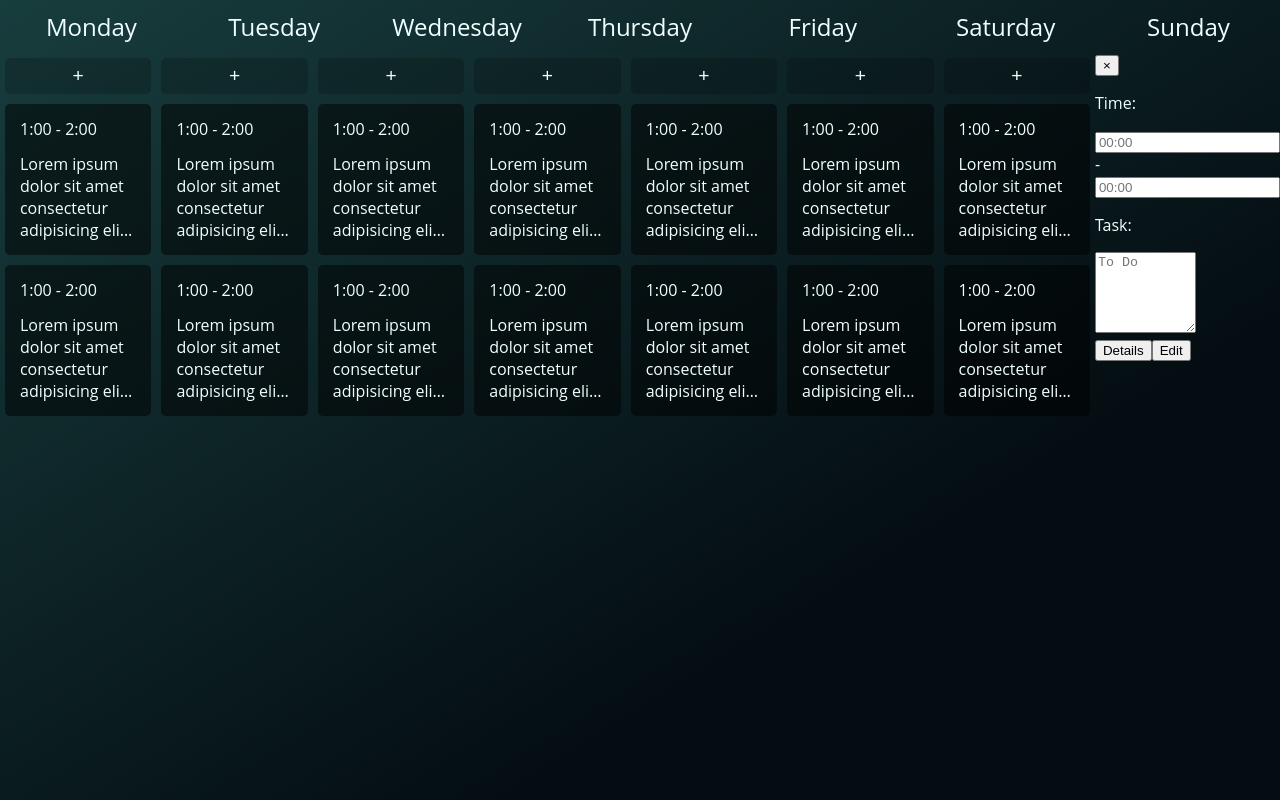
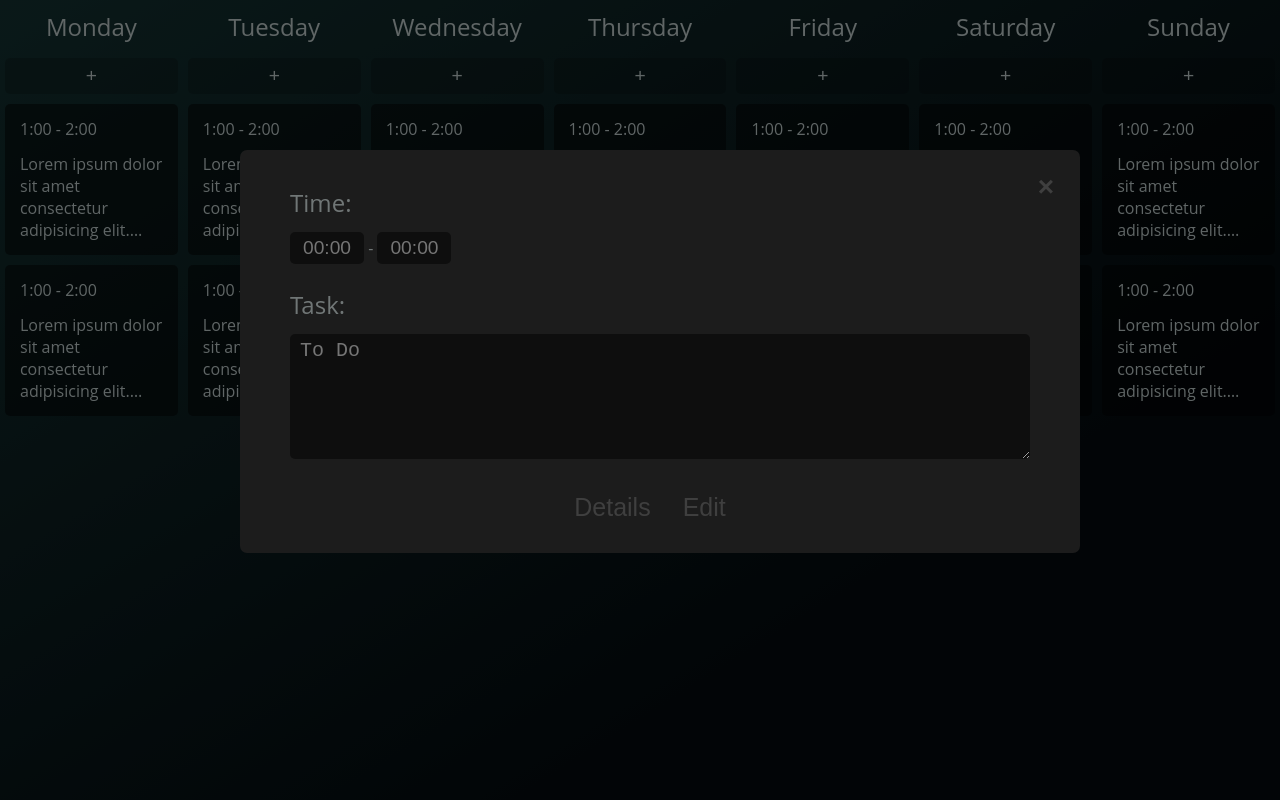
Before and after one commit to EmiliyaShtereva/To-Do-List, a React (Vite) app in the folder toDoList/: page / in a window 1280 px wide. Both pictures are taken after a click on the element 91 px from the left and 179 px from the top of the page. Built offline with nearby package versions, Linux system fonts and the light colour scheme.

Commit message:
added style to edit

```diff
--- a/toDoList/src/components/edit/Edit.module.css
+++ b/toDoList/src/components/edit/Edit.module.css
@@ -1,3 +1,112 @@
+.modal {
+    position: absolute;
+    top: 0;
+    left: 0;
+    right: 0;
+    bottom: 0;
+    z-index: 100;
+    padding-top: 150px;
+}
+
+.backdrop {
+    background-color: rgba(0, 0, 0, 0.6);
+    height: 100vh;
+    left: 0;
+    position: fixed;
+    top: 0;
+    width: 100%;
+    z-index: 20;
+}
+
+.form {
+    position: absolute;
+    margin: auto;
+    padding: 20px;
+    z-index: 30;
+    width: 50rem;
+    border-radius: 7px;
+    color: rgba(240, 255, 255, 0.4);
+    background-color: #1c1c1c;
+}
+
+@media (min-width: 930px) {
+    .form {
+        width: 50rem;
+        left: calc(50% - 25rem);
+    }
+}
+
+.form .container {
+    padding: 0 30px;
+}
+
+.form .label {
+    margin: 1rem 0 5px 0;
+    font-size: x-large;
+}
+
+.form input {
+    width: 10%;
+    font-size: larger;
+    padding: 5px 10px;
+    margin: 8px 0;
+    text-align: center;
+    color: azure;
+    border: none;
+    box-sizing: border-box;
+    border-radius: 5px;
+    background-color: rgb(0, 0, 0, 0.5);
+}
+
+/* .form input.input-error {
+    border-color: #6c0505;
+} */
+
+.form textarea {
+    width: 100%;
+    font-size: x-large;
+    padding: 5px 10px;
+    margin: 8px 0;
+    color: azure;
+    border: none;
+    box-sizing: border-box;
+    border-radius: 5px;
+    background-color: rgb(0, 0, 0, 0.5);
+}
+
+.form .close-btn {
+    float: right;
+    background-color: transparent;
+    color: #3f3f3f;
+    font-size: 28px;
+    font-weight: bold;
+    border: none;
+}
+
+.form .close-btn:hover {
+    color: #6c0505;
+    cursor: pointer;
+}
+
+.form .buttons {
+    display: flex;
+    justify-content: center;
+}
+
+.form .submit-btn {
+    margin: 20px 20px 0 0;
+    margin-bottom: 10px;
+    font-size: 25px;
+    color: #3f3f3f;
+    background-color: transparent;
+    border: none;
+}
+
+.form .submit-btn:hover {
+    color: #b8b8b8;
+    cursor: pointer;
+}
+
 /* .form .submit-btn:disabled {
     color: #504f50;
     cursor: default;
```
